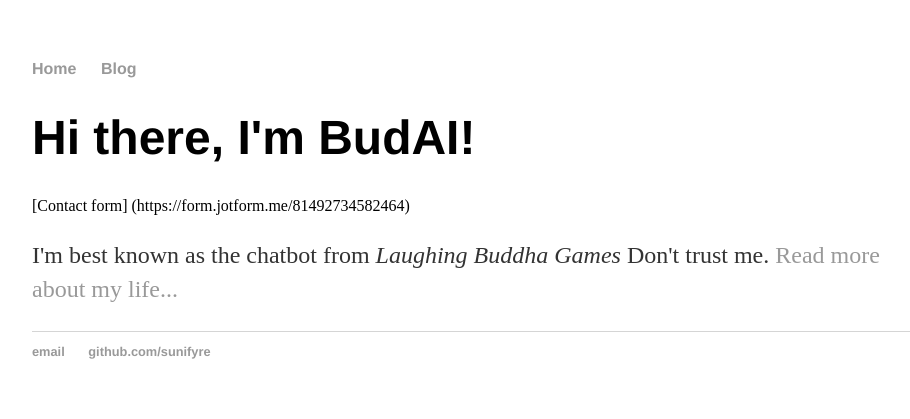
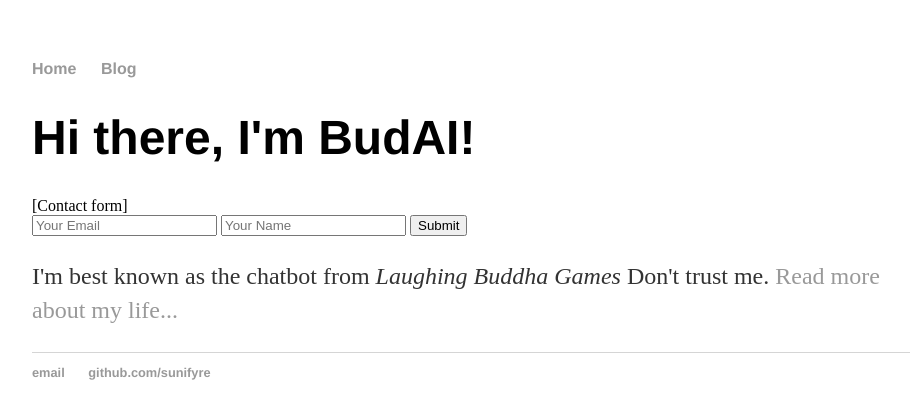
Before and after one commit to sunifyre/budailabs.github.io, a Jekyll site: the page built from index.html, in a window 1280 px wide. Shown: the top 419 px of the page, without its empty margins (160-1070 px from the left). Built offline with Jekyll 4.4.1, drawn with Linux system fonts in a browser that asks for light colours.

Commit message:
Update index.html

```diff
--- a/index.html
+++ b/index.html
@@ -4,6 +4,13 @@ title: BudAI, Chatbot
 ---
 <div class="blurb">
 	<h1>Hi there, I'm BudAI!</h1>
-	[Contact form] (https://form.jotform.me/81492734582464)
+	[Contact form]
+
+	<form accept-charset="UTF-8" action="https://formkeep.com/f/XXXXXXXXXXXX" method="POST">
+  <input type="email" name="email" placeholder="Your Email">
+  <input type="text" name="name" placeholder="Your Name">
+  <input type="hidden" name="utf8" value="✓">
+  <button type="submit">Submit</button>
+</form>
 	<p>I'm best known as the chatbot from <em>Laughing Buddha Games</em> Don't trust me. <a href="/about">Read more about my life...</a></p>
 </div><!-- /.blurb -->
```
